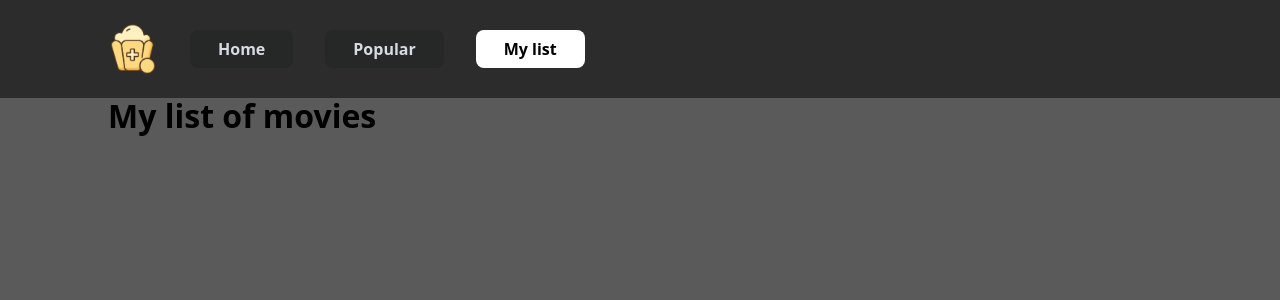
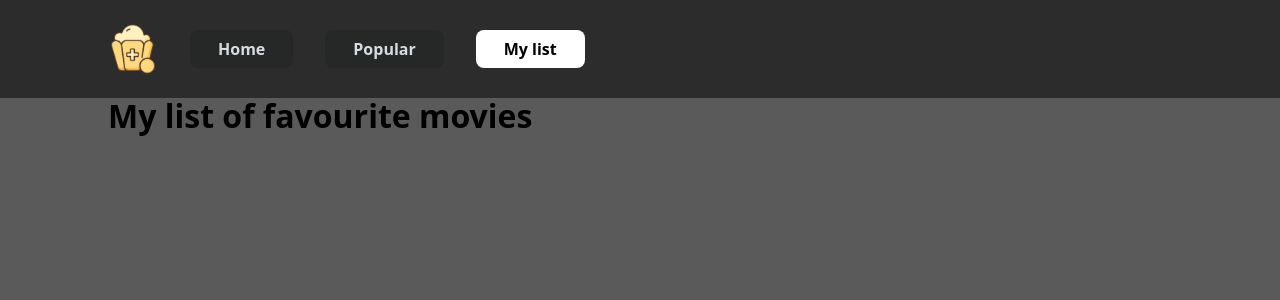
Before and after one commit to Peter-WebDev/react-mini-project, a React (Vite) app: page /my-list in a window 1280 px wide. Shown: the top 300 px of the page. Built offline with nearby package versions, Linux system fonts and the light colour scheme.

Commit message:
Changed name and heading text

```diff
--- a/src/pages/MyFavPage.tsx
+++ b/src/pages/MyFavPage.tsx
@@ -1,5 +1,6 @@
 export default function MyFavPage() {
+
     return (
-        <h1>My list of movies</h1>
+        <h1>My list of favourite movies</h1>
     )
 }
--- a/src/pages/MyListPage.tsx
+++ /dev/null
@@ -1,5 +0,0 @@
-export default function MyListPage() {
-    return (
-        <h1>My list of movies</h1>
-    )
-}
```
